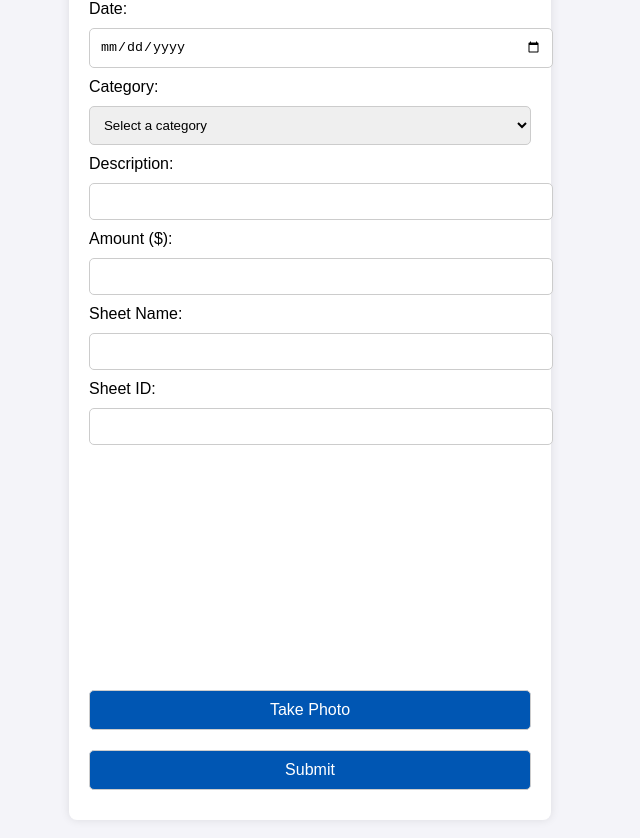
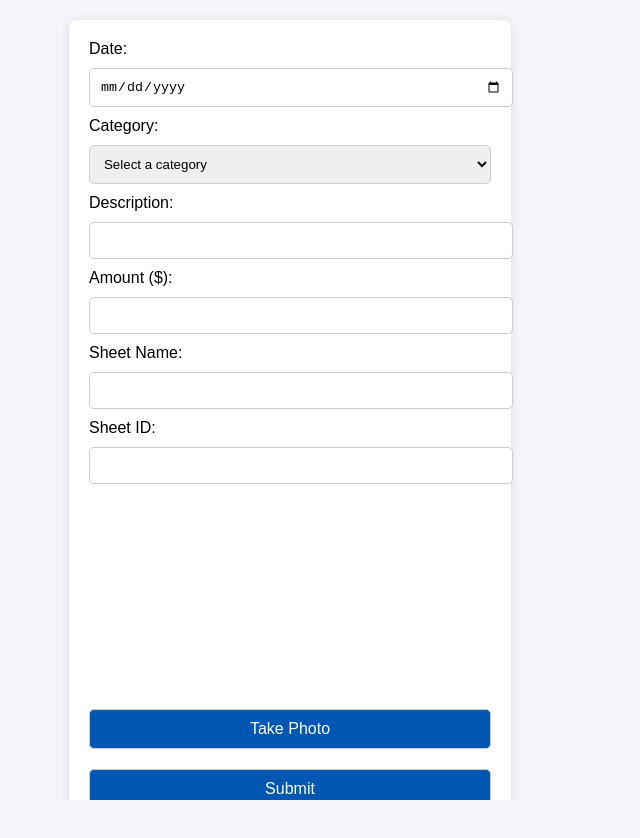
Before and after one commit to ricardoyepezz/upload-expenses-app, a React (Create React App) app: page / in a window 1280 px wide. Shown: the whole page, without its empty margins (350-990 px from the left). After the commit the page ends 800 px from the top, so only its background shows below. Built offline with nearby package versions, Linux system fonts and the light colour scheme; no server answers.

Commit message:
styles: fixes

```diff
--- a/src/App.css
+++ b/src/App.css
@@ -1,24 +1,26 @@
 /* App.css */
-body, html {
+html, body {
   margin: 0;
   padding: 0;
+  width: 100%;
+  height: 100%;
+  display: flex;
+  justify-content: center;
+  align-items: flex-start;
   font-family: 'Arial', sans-serif;
   background-color: #f4f4f9;
-  display: flex;
-  justify-content: center;
-  align-items: center;
-  height: 100vh;
+  overflow-x: hidden;
 }
 
 form {
-  width: 100%;
+  width: calc(100% - 40px);
   max-width: 600px;
   margin: 20px;
   padding: 20px;
   background-color: #ffffff;
   box-shadow: 0 0 10px rgba(0,0,0,0.1);
   border-radius: 8px;
-  box-sizing: border-box; /* Asegura que padding y border estén incluidos en el width/height */
+  box-sizing: border-box;
 }
 
 input, button, select {
@@ -42,19 +44,19 @@ button:hover {
 }
 
 .video-container {
-  width: 100%; /* Ajusta al máximo ancho del formulario */
-  max-width: 600px; /* Asegura que no sea más ancho que el formulario */
-  aspect-ratio: 16 / 9; /* Mantiene una relación de aspecto 16:9 */
-  overflow: hidden; /* Esconde cualquier parte del video que exceda el contenedor */
+  width: 100%;
+  max-width: 600px;
+  aspect-ratio: 16 / 9;
+  overflow: hidden;
 }
 
 video {
   width: 100%;
-  height: auto; /* Mantiene la relación de aspecto sin distorsionar el video */
+  height: auto;
 }
 
 @media (max-width: 768px) {
   body, html {
-      padding: 10px; /* Añade algo de espacio en dispositivos pequeños */
+      padding: 10px;
   }
 }
```
